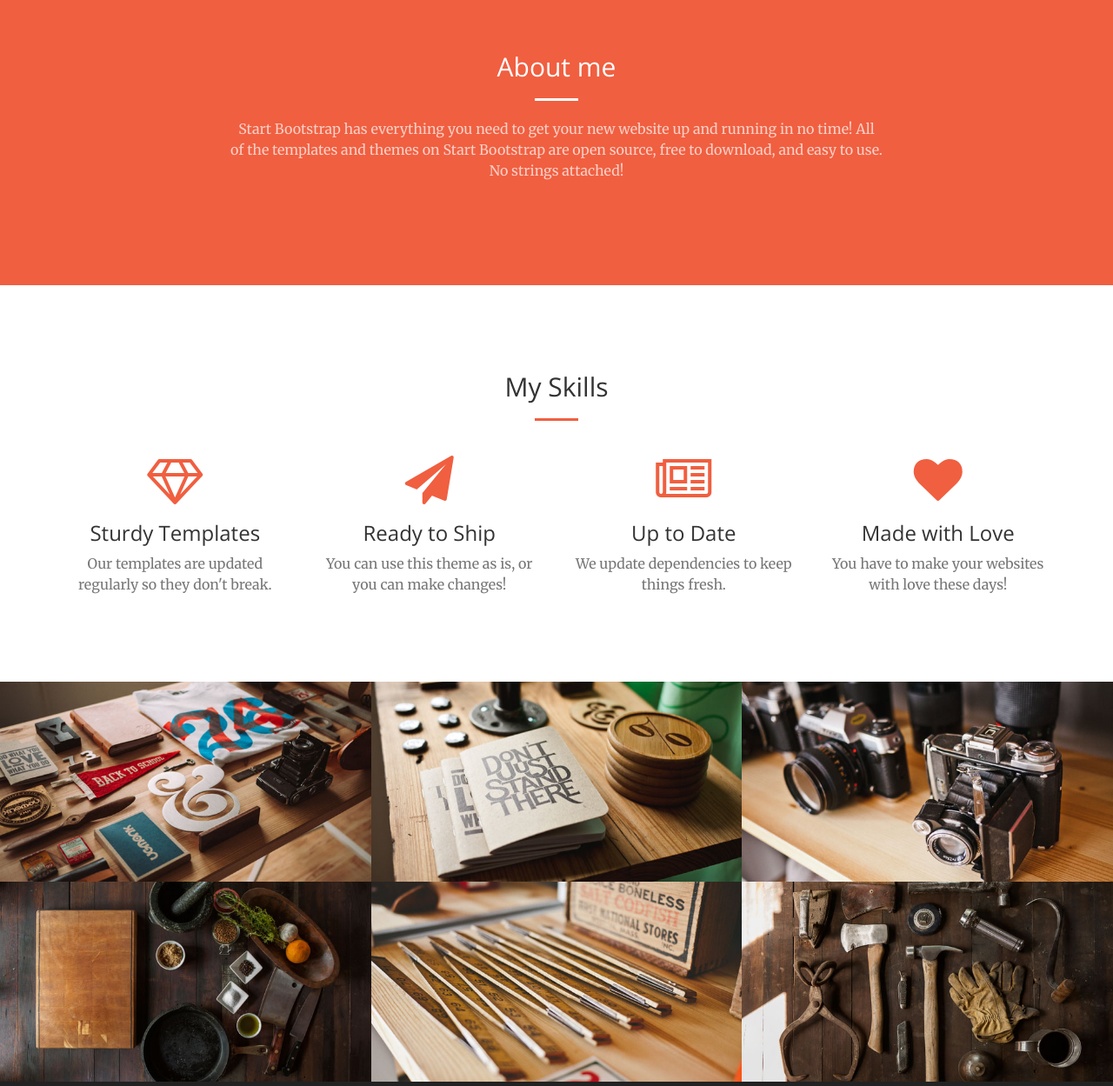
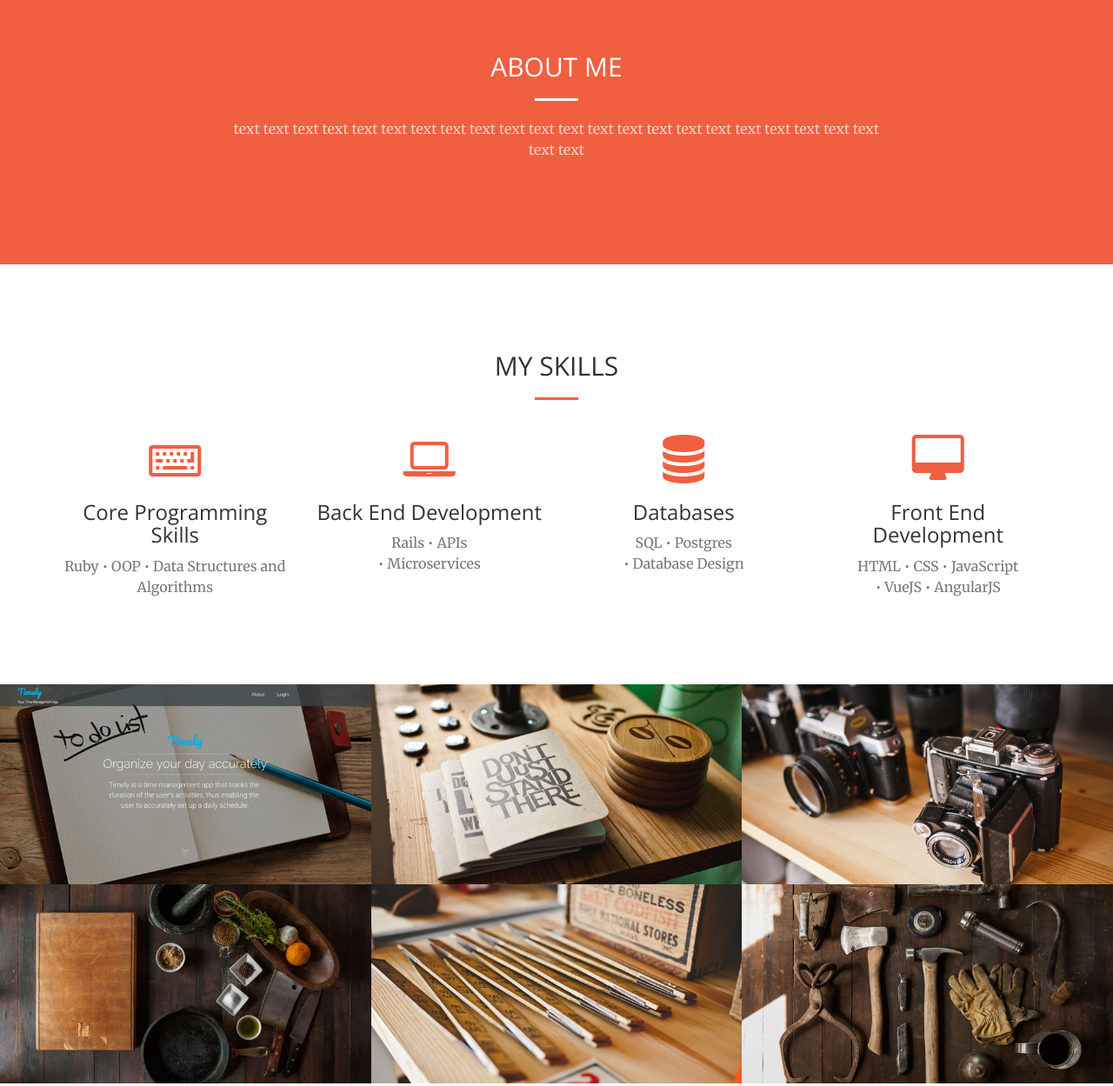
Before and after one commit to dovyblue/dovyblue.github.io, a website: page index.html in a window 1280 px wide. Shown: the part 840-2089 px from the top of the page at 87% size. Drawn offline with nearby package versions, Linux system fonts and the light colour scheme.

Commit message:
all app info

```diff
--- a/css/creative.css
+++ b/css/creative.css
@@ -414,3 +414,6 @@ img::-moz-selection {
 body {
   webkit-tap-highlight-color: #222222;
 }
+.social-icons {
+  background-color: blue;
+}
--- a/index.html
+++ b/index.html
@@ -53,7 +53,7 @@
                         <a class="page-scroll" href="#about">About</a>
                     </li>
                     <li>
-                        <a class="page-scroll" href="#services">Services</a>
+                        <a class="page-scroll" href="#services">Skills</a>
                     </li>
                     <li>
                         <a class="page-scroll" href="#portfolio">Portfolio</a>
@@ -71,7 +71,7 @@
     <header>
         <div class="header-content">
             <div class="header-content-inner">
-                <h1 id="homeHeading">HI, I'M DOVY AND I'M A FULL STACK <br> WEB DEVELOPER IN NEW YORK</h1>
+                <h1 id="homeHeading">HI, I'M DOVY AND I'M A <br> FULL STACK WEB DEVELOPER <br> IN NEW YORK</h1>
                 <!-- <hr>
                 <a href="#about" class="btn btn-primary btn-xl page-scroll">Find Out More</a> -->
             </div>
@@ -82,9 +82,9 @@
         <div class="container">
             <div class="row">
                 <div class="col-lg-8 col-lg-offset-2 text-center">
-                    <h2 class="section-heading">About me</h2>
+                    <h2 class="section-heading">ABOUT ME</h2>
                     <hr class="light">
-                    <p class="text-faded">Start Bootstrap has everything you need to get your new website up and running in no time! All of the templates and themes on Start Bootstrap are open source, free to download, and easy to use. No strings attached!</p>
+                    <p class="text-faded">text text text text text text text text text text text text text text text text text text text text text text text text</p>
                     <!-- <a href="#services" class="page-scroll btn btn-default btn-xl sr-button">Get Started!</a> -->
                 </div>
             </div>
@@ -95,7 +95,7 @@
         <div class="container">
             <div class="row">
                 <div class="col-lg-12 text-center">
-                    <h2 class="section-heading">My Skills</h2>
+                    <h2 class="section-heading">MY SKILLS</h2>
                     <hr class="primary">
                 </div>
             </div>
@@ -104,30 +104,30 @@
             <div class="row">
                 <div class="col-lg-3 col-md-6 text-center">
                     <div class="service-box">
-                        <i class="fa fa-4x fa-diamond text-primary sr-icons"></i>
-                        <h3>Sturdy Templates</h3>
-                        <p class="text-muted">Our templates are updated regularly so they don't break.</p>
+                        <i class="fa fa-4x fa-keyboard-o text-primary sr-icons"></i>
+                        <h3>Core Programming Skills</h3>
+                        <p class="text-muted">Ruby • OOP • Data Structures and Algorithms</p>
                     </div>
                 </div>
                 <div class="col-lg-3 col-md-6 text-center">
                     <div class="service-box">
-                        <i class="fa fa-4x fa-paper-plane text-primary sr-icons"></i>
-                        <h3>Ready to Ship</h3>
-                        <p class="text-muted">You can use this theme as is, or you can make changes!</p>
+                        <i class="fa fa-4x fa-laptop text-primary sr-icons"></i>
+                        <h3>Back End Development</h3>
+                        <p class="text-muted">Rails • APIs <br>• Microservices</p>
                     </div>
                 </div>
                 <div class="col-lg-3 col-md-6 text-center">
                     <div class="service-box">
-                        <i class="fa fa-4x fa-newspaper-o text-primary sr-icons"></i>
-                        <h3>Up to Date</h3>
-                        <p class="text-muted">We update dependencies to keep things fresh.</p>
+                        <i class="fa fa-4x fa-database text-primary sr-icons"></i>
+                        <h3>Databases</h3>
+                        <p class="text-muted">SQL • Postgres <br>• Database Design</p>
                     </div>
                 </div>
                 <div class="col-lg-3 col-md-6 text-center">
                     <div class="service-box">
-                        <i class="fa fa-4x fa-heart text-primary sr-icons"></i>
-                        <h3>Made with Love</h3>
-                        <p class="text-muted">You have to make your websites with love these days!</p>
+                        <i class="fa fa-4x fa-desktop text-primary sr-icons"></i>
+                        <h3>Front End Development</h3>
+                        <p class="text-muted">HTML • CSS • JavaScript <br>• VueJS • AngularJS</p>
                     </div>
                 </div>
             </div>
@@ -138,15 +138,15 @@
         <div class="container-fluid">
             <div class="row no-gutter popup-gallery">
                 <div class="col-lg-4 col-sm-6">
-                    <a href="img/portfolio/fullsize/1.jpg" class="portfolio-box">
-                        <img src="img/portfolio/thumbnails/1.jpg" class="img-responsive" alt="">
+                    <a href="img/portfolio/fullsize/timely_app.jpg" class="portfolio-box">
+                        <img src="img/portfolio/fullsize/timely_app.jpg" class="img-responsive" alt="">
                         <div class="portfolio-box-caption">
                             <div class="portfolio-box-caption-content">
+                                <div class="project-name">
+                                    Timely
+                                </div>
                                 <div class="project-category text-faded">
-                                    Category
-                                </div>
-                                <div class="project-name">
-                                    Project Name
+                                    Time Management App
                                 </div>
                             </div>
                         </div>
@@ -157,11 +157,11 @@
                         <img src="img/portfolio/thumbnails/2.jpg" class="img-responsive" alt="">
                         <div class="portfolio-box-caption">
                             <div class="portfolio-box-caption-content">
+                                <div class="project-name">
+                                    Quick Dinner
+                                </div>
                                 <div class="project-category text-faded">
-                                    Category
-                                </div>
-                                <div class="project-name">
-                                    Project Name
+                                    coming soon...
                                 </div>
                             </div>
                         </div>
@@ -231,14 +231,14 @@
         </div>
     </section>
 
-    <aside class="bg-dark">
+    <!-- <aside class="bg-dark">
         <div class="container text-center">
             <div class="call-to-action">
-                <!-- <h2>Free Download at Start Bootstrap!</h2>
-                <a href="http://startbootstrap.com/template-overviews/creative/" class="btn btn-default btn-xl sr-button">Download Now!</a> -->
+                <h2>Free Download at Start Bootstrap!</h2>
+                <a href="http://startbootstrap.com/template-overviews/creative/" class="btn btn-default btn-xl sr-button">Download Now!</a>
             </div>
         </div>
-    </aside>
+    </aside> -->
 
     <section id="contact">
         <div class="container">
@@ -246,19 +246,11 @@
                 <div class="col-lg-8 col-lg-offset-2 text-center">
                     <h2 class="section-heading">Let's Get In Touch!</h2>
                     <hr class="primary">
-                    <p>Ready to start your next project with us? That's great! Give us a call or send us an email and we will get back to you as soon as possible!</p>
                 </div>
-                <!-- <div class="col-lg-4 col-lg-offset-2 text-center">
-                    <i class="fa fa-phone fa-3x sr-contact"></i>
-                    <p>123-456-6789</p>
+                <br>
+                <div class="col-lg-8 col-lg-offset-2 text-center">
+                <a href="https://github.com/dovyblue" class="btn btn-primary btn-xl"><i class="fa fa-github fa-fw fa-2x sr-contact"></i></a> <a href="https://www.linkedin.com/in/dov-bluming" class="btn btn-primary btn-xl"><i class="fa fa-linkedin fa-fw fa-2x sr-contact"></i></a> <a href="https://twitter.com/dovyblue" class="btn btn-primary btn-xl"><i class="fa fa-twitter fa-fw fa-2x sr-contact"></i></a> <a href="mailto:dovybluming@gmail.com" class="btn btn-primary btn-xl"><i class="fa fa-envelope-o fa-fw fa-2x sr-contact"></i></a>
                 </div>
-                <div class="col-lg-4 text-center">
-                    <i class="fa fa-envelope-o fa-3x sr-contact"></i>
-                    <p><a href="mailto:your-email@your-domain.com">feedback@startbootstrap.com</a></p>
-                </div> -->
-
-              <a target="_blank" href="http://www.linkedin.com"><i class="fa fa-linkedin"></i>
-              <a target="_blank" href="http://www.linkedin.com"><i class="fa fa-github fa-fw"></i>
             </div>
         </div>
     </section>
```
Also changed, not shown: img/portfolio/fullsize/timely_app.jpg (added), 7 other files.
